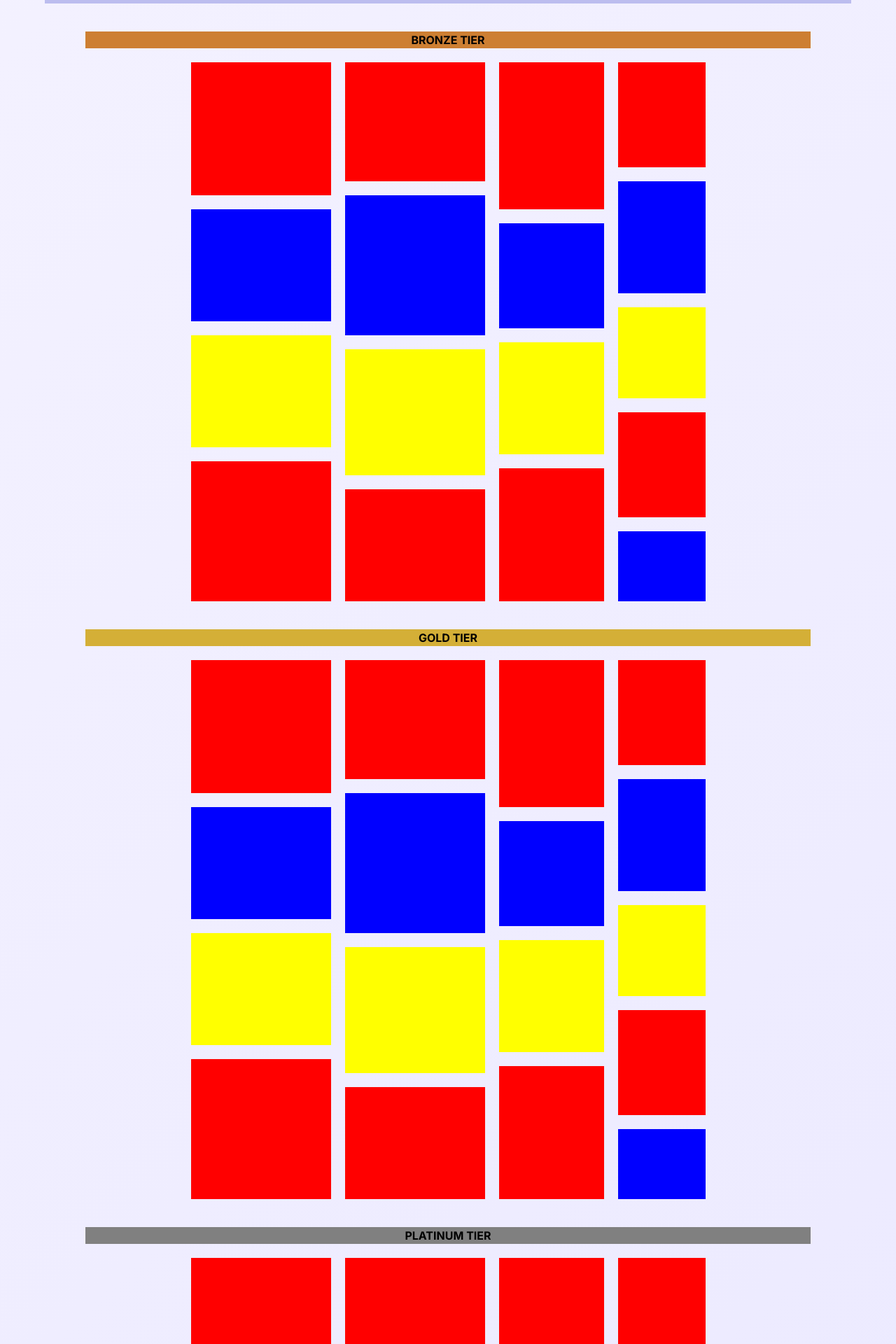
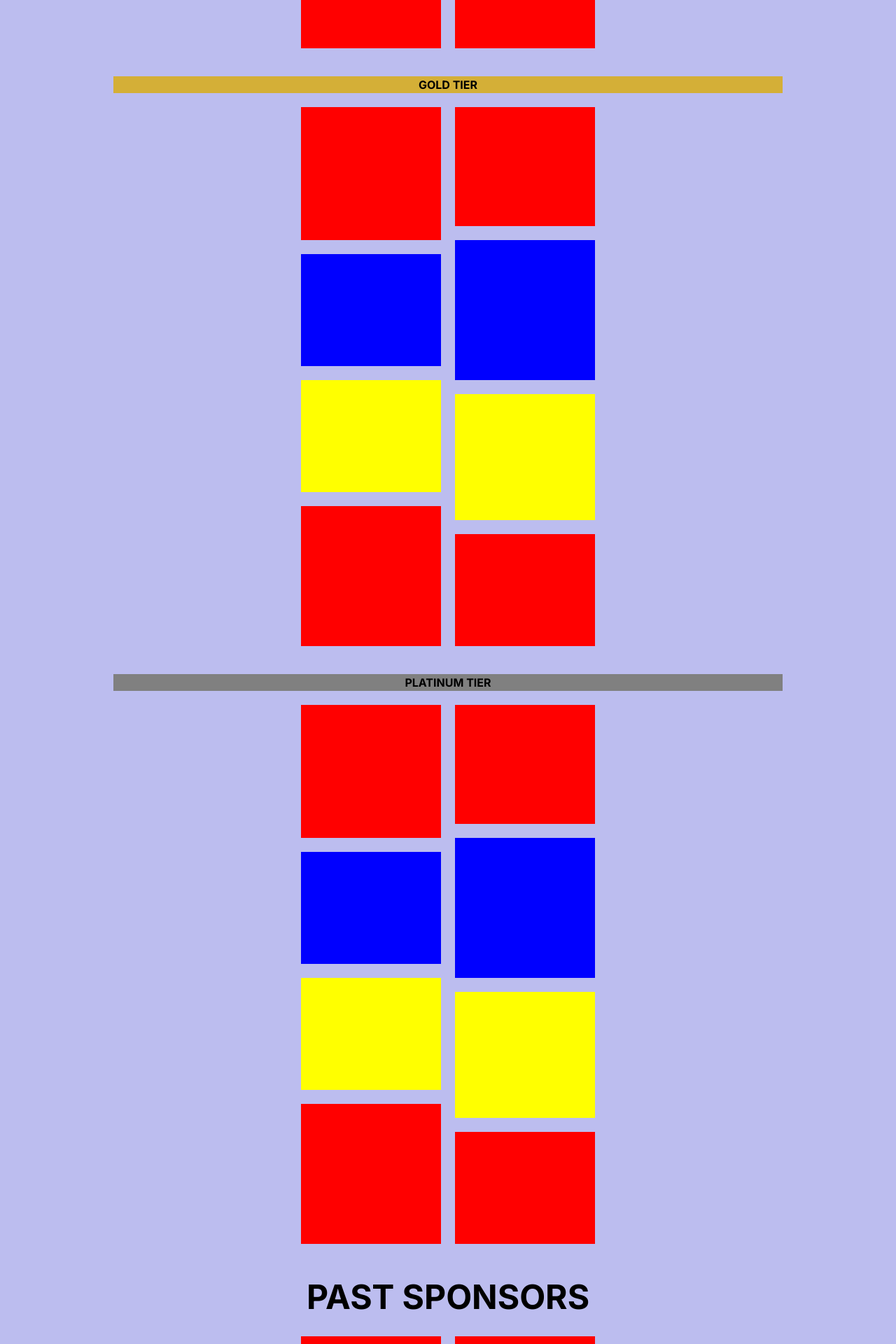
Before and after one commit to ubc-biomod/biomod2026, a React (Vite) app: page /sponsors in a window 1280 px wide. Shown: the part 880-2800 px from the top of the page at 70% size. Built offline with nearby package versions, Linux system fonts and the light colour scheme.

Commit message:
slight adjustments and reorder items in sponsors page

```diff
--- a/src/pages/Sponsors.tsx
+++ b/src/pages/Sponsors.tsx
@@ -6,33 +6,7 @@ function SponsorsPage() {
 
 
 
-      <div style={{margin: 20, flexDirection: "column", backgroundColor: "#BCBDEF", minHeight: "100vh", display: "flex", alignItems: "center", justifyContent: "center",  width: "90%"}}>
-      <div style={{margin: 80, width:"80%", height: "80%", backgroundColor: "rgba(255, 255, 255, 0.4)", display: "flex", flexDirection: "column", alignItems: "center"}}>
-
-        <h1 style={{fontFamily: "'Inter', sans-serif", fontWeight: 700, fontSize: "3rem", color: "#000000", marginTop: 80}}>
-
-
-        BECOME A SPONSOR
-        </h1>
-        <div style={{display: "flex", flexDirection: "column", alignItems: "center", textAlign: "center"}}>
-           <p style={{marginTop: 5, marginInline: 80}}>Want to support our cause? Become a sponsor! Our strong performances in previous BIOMOD competitions wouldn't be possible without sponsors like you.</p>
-           <div style={{marginBlock: 45, color:"#FFFFFF"}}>
-            <button style={{marginInline: 30, padding: 10, backgroundColor: "#664381"}}>
-
-              SPONSORSHIP PACKAGE
-           </button>
-
-           <button style={{marginInline: 30, padding: 10, backgroundColor: "#664381"}}>
-             BECOME A SPONSOR!
-           </button>
-           </div>
-        </div>
-      </div>
-
-
-      <p>[insert background image]</p>
-
-    </div>
+      <div style={{padding: 50, flexDirection: "column", backgroundColor: "#BCBDEF", minHeight: "100vh", display: "flex", alignItems: "center", justifyContent: "center",  width: "100%"}}>
 
       <div style={{ height: "25%", width: "90%", display: "flex", flexDirection: "row", alignItems: "center", justifyContent: "center", marginTop: 20,  fontFamily: "'Inter', sans-serif", fontWeight: 200}}>
         <div style={{height: "25%", width: "90%", alignItems: "center", backgroundColor: "#CD7F32", display: "flex", justifyContent: "center"}}>
@@ -55,19 +29,6 @@ function SponsorsPage() {
           <div style={{backgroundColor: "red", width: 200, height: 160, margin: 10}}></div>
         </div>
 
-        <div style={{display:"flex", flexDirection: "column", marginBlock: 10, alignItems: "flex-start"}}>
-          <div style={{backgroundColor: "red", width: 150, height: 210, margin: 10}}></div>
-          <div style={{backgroundColor: "blue", width: 150, height: 150, margin: 10}}></div>
-          <div style={{backgroundColor: "yellow", width: 150, height: 160, margin: 10}}></div>
-          <div style={{backgroundColor: "red", width: 150, height: 190, margin: 10}}></div>
-        </div>
-        <div style={{display:"flex", flexDirection: "column", marginBlock: 10, alignItems: "flex-start"}}>
-          <div style={{backgroundColor: "red", width: 125, height: 150, margin: 10}}></div>
-          <div style={{backgroundColor: "blue", width: 125, height: 160, margin: 10}}></div>
-          <div style={{backgroundColor: "yellow", width: 125, height: 130, margin: 10}}></div>
-          <div style={{backgroundColor: "red", width: 125, height: 150, margin: 10}}></div>
-          <div style={{backgroundColor: "blue", width: 125, height: 100, margin: 10}}></div>
-        </div>
       </div>
 
       <div style={{ height: "25%", width: "90%", display: "flex", flexDirection: "row", alignItems: "center", justifyContent: "center", marginTop: 20,  fontFamily: "'Inter', sans-serif", fontWeight: 200}}>
@@ -92,19 +53,6 @@ function SponsorsPage() {
           <div style={{backgroundColor: "red", width: 200, height: 160, margin: 10}}></div>
         </div>
 
-        <div style={{display:"flex", flexDirection: "column", marginBlock: 10, alignItems: "flex-start"}}>
-          <div style={{backgroundColor: "red", width: 150, height: 210, margin: 10}}></div>
-          <div style={{backgroundColor: "blue", width: 150, height: 150, margin: 10}}></div>
-          <div style={{backgroundColor: "yellow", width: 150, height: 160, margin: 10}}></div>
-          <div style={{backgroundColor: "red", width: 150, height: 190, margin: 10}}></div>
-        </div>
-        <div style={{display:"flex", flexDirection: "column", marginBlock: 10, alignItems: "flex-start"}}>
-          <div style={{backgroundColor: "red", width: 125, height: 150, margin: 10}}></div>
-          <div style={{backgroundColor: "blue", width: 125, height: 160, margin: 10}}></div>
-          <div style={{backgroundColor: "yellow", width: 125, height: 130, margin: 10}}></div>
-          <div style={{backgroundColor: "red", width: 125, height: 150, margin: 10}}></div>
-          <div style={{backgroundColor: "blue", width: 125, height: 100, margin: 10}}></div>
-        </div>
       </div>
 
       <div style={{ height: "25%", width: "90%", display: "flex", flexDirection: "row", alignItems: "center", justifyContent: "center", marginTop: 20,  fontFamily: "'Inter', sans-serif", fontWeight: 200}}>
@@ -129,19 +77,6 @@ function SponsorsPage() {
           <div style={{backgroundColor: "red", width: 200, height: 160, margin: 10}}></div>
         </div>
 
-        <div style={{display:"flex", flexDirection: "column", marginBlock: 10, alignItems: "flex-start"}}>
-          <div style={{backgroundColor: "red", width: 150, height: 210, margin: 10}}></div>
-          <div style={{backgroundColor: "blue", width: 150, height: 150, margin: 10}}></div>
-          <div style={{backgroundColor: "yellow", width: 150, height: 160, margin: 10}}></div>
-          <div style={{backgroundColor: "red", width: 150, height: 190, margin: 10}}></div>
-        </div>
-        <div style={{display:"flex", flexDirection: "column", marginBlock: 10, alignItems: "flex-start"}}>
-          <div style={{backgroundColor: "red", width: 125, height: 150, margin: 10}}></div>
-          <div style={{backgroundColor: "blue", width: 125, height: 160, margin: 10}}></div>
-          <div style={{backgroundColor: "yellow", width: 125, height: 130, margin: 10}}></div>
-          <div style={{backgroundColor: "red", width: 125, height: 150, margin: 10}}></div>
-          <div style={{backgroundColor: "blue", width: 125, height: 100, margin: 10}}></div>
-        </div>
       </div>
 
       <div style={{ fontSize: "3rem", height: "25%", width: "90%", display: "flex", flexDirection: "row", alignItems: "center", justifyContent: "center", marginTop: 20,  fontFamily: "'Inter', sans-serif", fontWeight: 700}}>
@@ -163,20 +98,33 @@ function SponsorsPage() {
           <div style={{backgroundColor: "red", width: 200, height: 160, margin: 10}}></div>
         </div>
 
-        <div style={{display:"flex", flexDirection: "column", marginBlock: 10, alignItems: "flex-start"}}>
-          <div style={{backgroundColor: "red", width: 150, height: 210, margin: 10}}></div>
-          <div style={{backgroundColor: "blue", width: 150, height: 150, margin: 10}}></div>
-          <div style={{backgroundColor: "yellow", width: 150, height: 160, margin: 10}}></div>
-          <div style={{backgroundColor: "red", width: 150, height: 190, margin: 10}}></div>
-        </div>
-        <div style={{display:"flex", flexDirection: "column", marginBlock: 10, alignItems: "flex-start"}}>
-          <div style={{backgroundColor: "red", width: 125, height: 150, margin: 10}}></div>
-          <div style={{backgroundColor: "blue", width: 125, height: 160, margin: 10}}></div>
-          <div style={{backgroundColor: "yellow", width: 125, height: 130, margin: 10}}></div>
-          <div style={{backgroundColor: "red", width: 125, height: 150, margin: 10}}></div>
-          <div style={{backgroundColor: "blue", width: 125, height: 100, margin: 10}}></div>
+      </div>
+
+      <div style={{margin: 200, width:"80%", height: "80%", backgroundColor: "rgba(255, 255, 255, 0.4)", display: "flex", flexDirection: "column", alignItems: "center"}}>
+
+        <h1 style={{fontFamily: "'Inter', sans-serif", fontWeight: 700, fontSize: "3rem", color: "#000000", marginTop: 80}}>
+
+
+        BECOME A SPONSOR
+        </h1>
+        <div style={{display: "flex", flexDirection: "column", alignItems: "center", textAlign: "center"}}>
+           <p style={{marginTop: 5, marginInline: 80}}>Want to support our cause? Become a sponsor! Our strong performances in previous BIOMOD competitions wouldn't be possible without sponsors like you.</p>
+           <div style={{marginBlock: 45, color:"#FFFFFF"}}>
+            <button style={{marginInline: 30, padding: 10, backgroundColor: "#664381"}}>
+
+              SPONSORSHIP PACKAGE
+           </button>
+
+           <button style={{marginInline: 30, padding: 10, backgroundColor: "#664381"}}>
+             BECOME A SPONSOR!
+           </button>
+           </div>
         </div>
       </div>
+
+
+
+    </div>
 
 
     </div>
```
